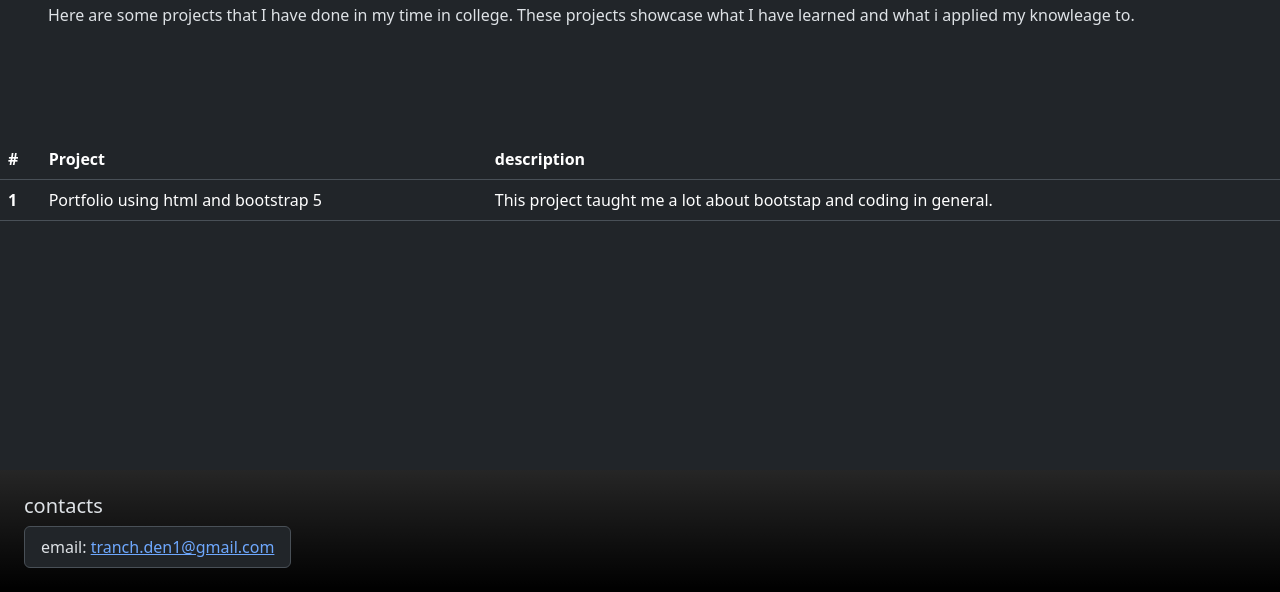
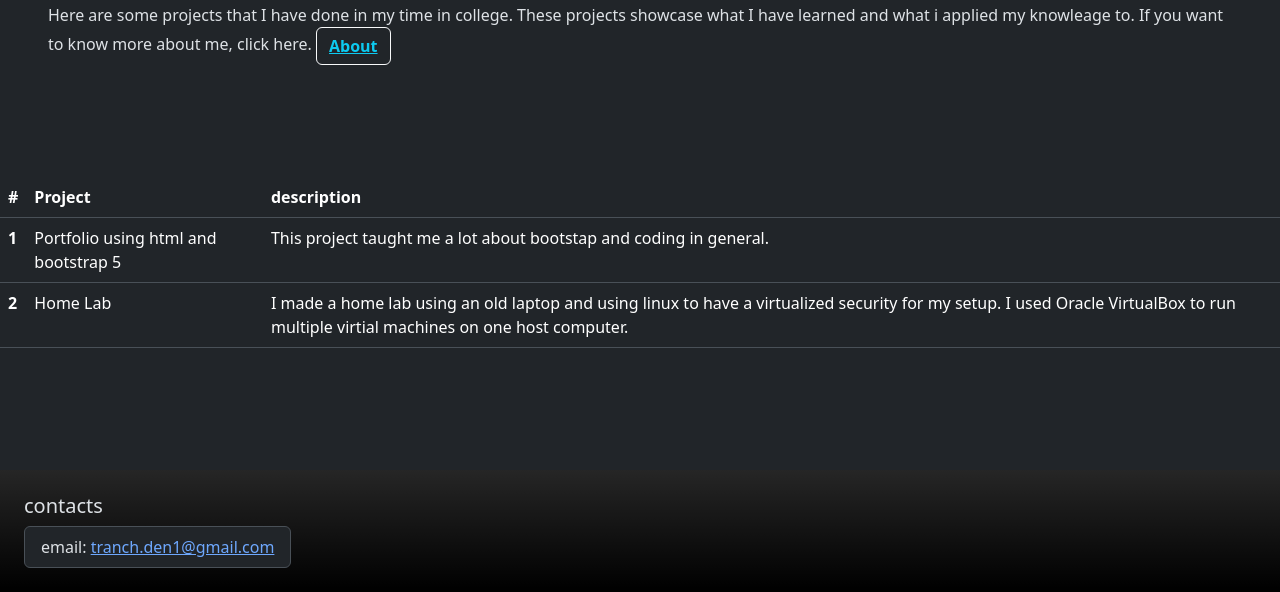
Before and after one commit to charlieT983/web-version-control-portfolio-project, a plain HTML site: page projects.html in a window 1280 px wide. Shown: the part 208-800 px from the top of the page. Drawn offline with nearby package versions, Linux system fonts and the light colour scheme.

Commit message:
index, about me, projects
Added content to projects and about me.

```diff
--- a/projects.html
+++ b/projects.html
@@ -29,7 +29,8 @@
 
 <div class="container-fluid p-5 my-5">
     <h1>projects</h1>
-    <p> Here are some projects that I have done in my time in college. These projects showcase what I have learned and what i applied my knowleage to.</p>
+    <p> Here are some projects that I have done in my time in college. These projects showcase what I have learned and what i applied my knowleage to. If you want to know more about me, click here.
+        <button type="button" class="btn btn-outline-light" ><a href="aboutme.html" class="btn-primary active text-info" aria-current="page"><b>About</b></a></button></p>
 
 </div>
 
@@ -47,6 +48,11 @@
                 <th scope="col">1</th>
                 <td>Portfolio using html and bootstrap 5</td>
                 <td>This project taught me a lot about bootstap and coding in general.</td>
+            </tr>
+            <tr>
+                <th scope="col">2</th>
+                <td>Home Lab</td>
+                <td> I made a home lab using an old laptop and using linux to have a virtualized security for my setup. I used Oracle VirtualBox to run multiple virtial machines on one host computer.</td>
             </tr>
 
             </tbody>
```
Also changed, not shown: aboutme.html (+4 -0 lines), index.html (+2 -0 lines).
